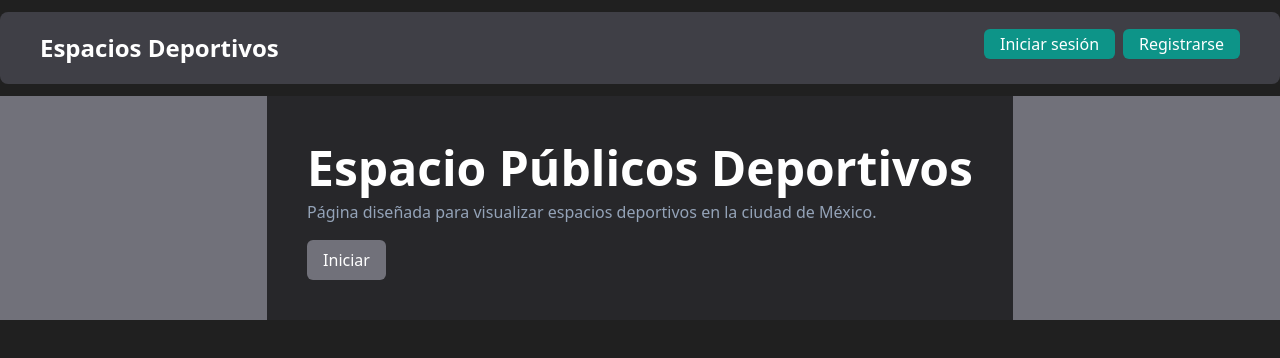
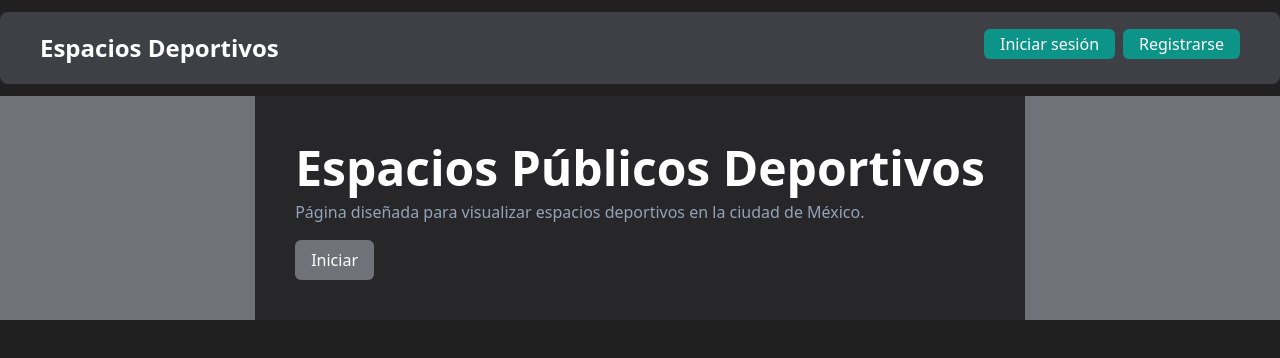
Before and after one commit to ShabbyRug775/AEPD, a React (Vite) app in the folder Cliente/: page / in a window 1280 px wide. Shown: the top 358 px of the page. Built offline with nearby package versions, Linux system fonts and the light colour scheme; no server answers.

Commit message:
Regreso de S
S

```diff
--- a/Cliente/src/Paginas/HomePage.jsx
+++ b/Cliente/src/Paginas/HomePage.jsx
@@ -11,7 +11,7 @@ function HomePage() {
 
           <header className="bg-zinc-800 p-10">
 
-            <h1 className="text-5xl py-2 font-bold">Espacio Públicos Deportivos</h1>
+            <h1 className="text-5xl py-2 font-bold">Espacios Públicos Deportivos</h1>
 
             <p className="text-md text-slate-400">
               Página diseñada para visualizar espacios deportivos en la ciudad de México.
```
